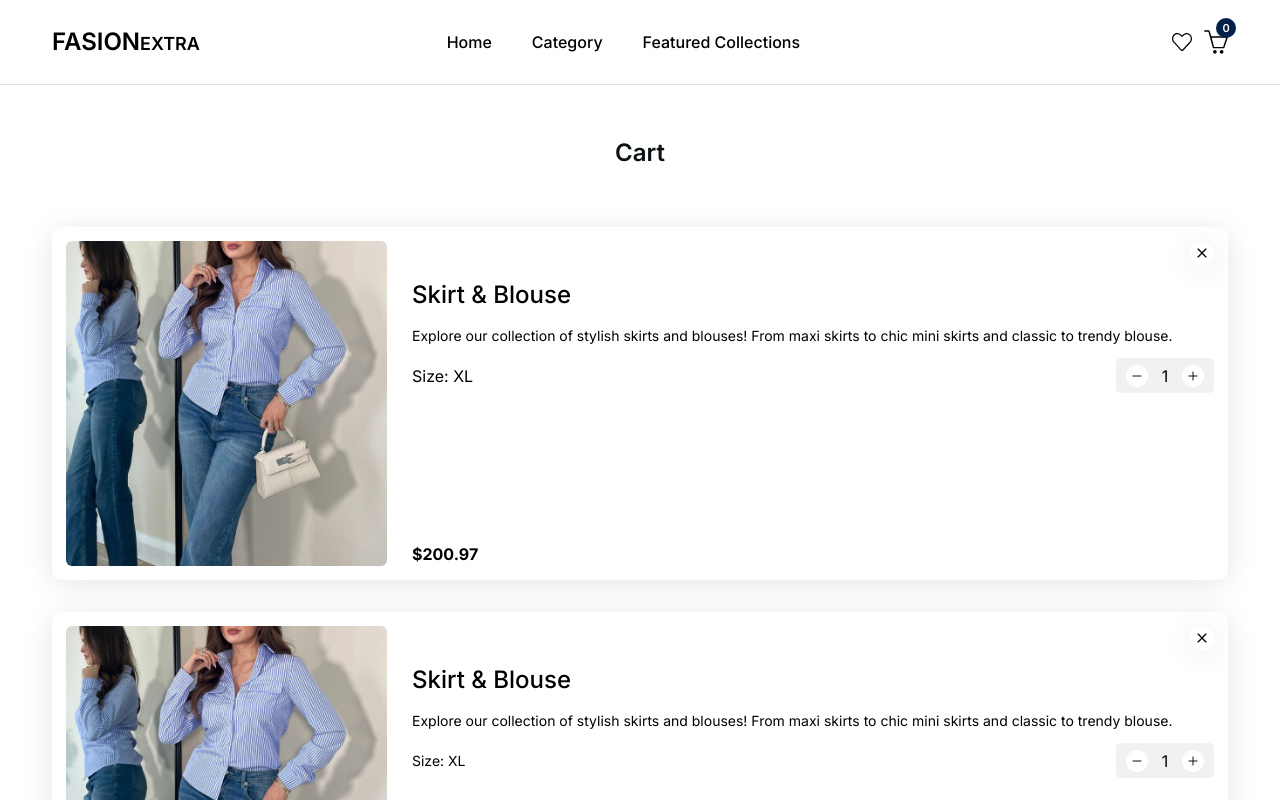
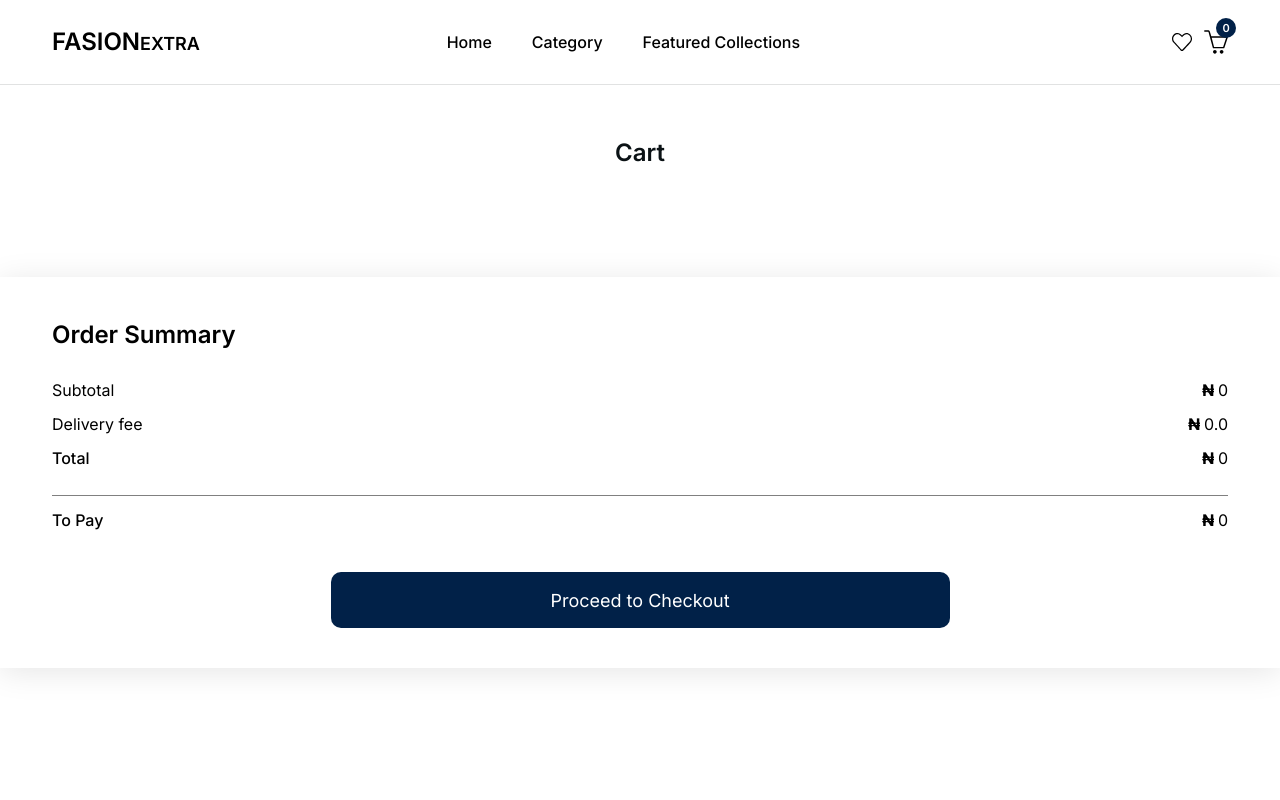
Before and after one commit to kiisi/hng-internship-stage-two-task, a React (Vite) app: page /cart in a window 1280 px wide. Shown: the top 800 px of the page. Built offline with nearby package versions, Linux system fonts and the light colour scheme.

Commit message:
feat/ Subtotal calculation

```diff
--- a/src/components/home/featured-collection.jsx
+++ b/src/components/home/featured-collection.jsx
@@ -10,7 +10,6 @@ import CartButton from "../button/cart-button";
 
 export default function FeaturedCollection() {
 
-
     const { data, isError, fetchNextPage, isFetchingNextPage, isLoading } =
         useInfiniteQuery({
             queryKey: ['products'],
@@ -18,6 +17,7 @@ export default function FeaturedCollection() {
             initialPageParam: 1,
             getNextPageParam: (lastPage) => lastPage.data.page + 1
         });
+        console.log(data)
 
     const { ref, inView } = useInView();
 
@@ -27,6 +27,10 @@ export default function FeaturedCollection() {
             fetchNextPage();
         }
     }, [fetchNextPage, inView]);
+
+    function formatNumberWithCommas(number) {
+        return number.toLocaleString('en-US');
+    }
 
     return (
         <Box>
@@ -67,7 +71,7 @@ export default function FeaturedCollection() {
                                     </div>
                                     <div className="text-[#0B1215] mt-[10px] flex items-center justify-between">
                                         <span className="underline text-primary">View Details</span>
-                                        <p className="font-bold">${data.price}</p>
+                                        <p className="font-bold">₦ {formatNumberWithCommas(data.current_price[0]["NGN"][0])}</p>
                                     </div>
                                 </div>
                             </div>
--- a/src/contexts/cart.jsx
+++ b/src/contexts/cart.jsx
@@ -11,7 +11,7 @@ const reducer = (state, action) => {
         case "ADD_TO_CART": {
             const product = action.payload
             product.quantity = 1
-            product.total = product.quantity * product.price
+            product.total = product.quantity * product.current_price[0]["NGN"][0]
             return {
                 ...state,
                 cart: [product, ...state.cart]
@@ -35,7 +35,7 @@ const reducer = (state, action) => {
                 cart[productIndex].quantity += 1
             }
 
-            cart[productIndex].total = cart[productIndex].quantity * cart[productIndex].price
+            cart[productIndex].total = cart[productIndex].quantity * cart[productIndex].current_price[0]["NGN"][0]
 
             return {
                 ...state,
@@ -51,7 +51,7 @@ const reducer = (state, action) => {
                 cart[productIndex].quantity -= 1
             }
 
-            cart[productIndex].total = cart[productIndex].quantity * cart[productIndex].price
+            cart[productIndex].total = cart[productIndex].quantity * cart[productIndex].current_price[0]["NGN"][0]
 
             return {
                 ...state,
--- a/src/pages/cart.jsx
+++ b/src/pages/cart.jsx
@@ -3,10 +3,33 @@ import Box from "../components/box";
 import Navbar from "../components/navbar/navbar";
 import Seo from "../components/seo";
 import { AddCircularIcon, CloseIcon, MinusCircularIcon } from "../components/svg";
+import { useCartContext } from "../contexts/cart";
 
 export default function Cart() {
 
     const navigate = useNavigate()
+
+    const { state, dispatch } = useCartContext()
+
+    const cart = state.cart
+
+    function formatNumberWithCommas(number) {
+        return number.toLocaleString('en-US');
+    }
+
+    const addProductQuantityHandler = (id) => {
+        dispatch({ type: "ADD_CART_PRODUCT_QUANTITY", payload: id })
+    }
+
+    const reduceProductQuantityHandler = (id) => {
+        dispatch({ type: "REDUCE_CART_PRODUCT_QUANTITY", payload: id })
+    }
+
+    const deleteCartProductHandler = (id) => {
+        dispatch({ type: "DELETE_CART_PRODUCT", payload: id })
+    }
+
+    const subtotal = state.cart.reduce((accumulator, currentValue) => accumulator + currentValue.total, 0)
 
     return (
         <>
@@ -17,13 +40,15 @@ export default function Cart() {
                     <h1 className="text-center text-[24px] text-[#0B1215] font-semibold">Cart</h1>
                 </header>
                 <div className="rounded-[5px] flex flex-col gap-[24px] lg:gap-[32px]">
-                    <div className="p-[14px] rounded-[10px] flex gap-[12px] lg:gap-[25px] shadow-custom">
+                    {
+                        cart.map((data) => (
+                            <div key={data.id} className="p-[14px] rounded-[10px] flex gap-[12px] lg:gap-[25px] shadow-custom">
                                 <figure>
-                            <img src="/images/featured-collection-img-1.png" className="rounded-[6px] w-[157px] h-full lg:w-[321px] lg:h-[325px] object-cover" alt="Cart" />
+                                    <img src={`https://api.timbu.cloud/images/${data?.photos[0]?.url}`} className="rounded-[6px] w-[157px] h-full lg:w-[321px] lg:h-[325px] object-cover" alt="Cart" />
                                 </figure>
                                 <div className="flex-1 flex flex-col gap-3">
                                     <div className="flex justify-end">
-                                <button className="rounded-full shadow-custom w-[24px] h-[24px] grid place-items-center">
+                                        <button onClick={() => deleteCartProductHandler(data.id)} className="rounded-full shadow-custom w-[24px] h-[24px] grid place-items-center">
                                             <CloseIcon />
                                         </button>
                                     </div>
@@ -31,62 +56,29 @@ export default function Cart() {
                                         <h1 className="text-[15px] sm:text-[18px] lg:text-[24px] font-medium">Skirt & Blouse</h1>
                                     </div>
                                     <div className="text-[12px] sm:text-[14px]">
-                                Explore our collection of stylish skirts and blouses! From maxi skirts to chic mini skirts and classic to trendy blouse.
+                                        Explore our collection of stylish skirts and blouses!.
                                     </div>
-                            <div className="flex items-center justify-between">
-                                <p>Size: XL</p>
+                                    <div className="flex gap-4 flex-wrap items-center justify-between">
+                                        <p className="text-[12px] sm:text-[14px]">Size: XL</p>
                                         <div className="h-[35px] shrink-0 bg-[#F1F1EF] rounded-[5px] px-[10px] grid place-items-center w-fit">
                                             <div className="h-[22px] flex items-center gap-[6px]">
-                                        <button className="bg-[#FFFFFF] disabled:bg-[#FFFFFF66] w-[22px] h-[22px] rounded-full grid place-items-center">
+                                                <button disabled={data.quantity <= 1} onClick={() => reduceProductQuantityHandler(data.id)} className="bg-[#FFFFFF] disabled:bg-[#FFFFFF66] w-[22px] h-[22px] rounded-full grid place-items-center disabled:cursor-not-allowed">
                                                     <MinusCircularIcon />
                                                 </button>
-                                        <span className="w-[22px] text-center">1</span>
-                                        <button className="bg-[#FFFFFF] w-[22px] h-[22px] rounded-full grid place-items-center">
+                                                <span className="w-[22px] text-center">{data.quantity}</span>
+                                                <button disabled={data.quantity >= data.available_quantity} onClick={() => addProductQuantityHandler(data.id)} className="bg-[#FFFFFF] w-[22px] h-[22px] rounded-full grid place-items-center disabled:cursor-not-allowed">
                                                     <AddCircularIcon />
                                                 </button>
                                             </div>
                                         </div>
                                     </div>
                                     <div className="mt-auto">
-                                <p className="font-bold">$200.97</p>
+                                        <p className="font-bold">₦ {formatNumberWithCommas(data.current_price[0]["NGN"][0])}</p>
                                     </div>
                                 </div>
                             </div>
-                    <div className="p-[14px] rounded-[10px] flex gap-[12px] lg:gap-[25px] shadow-custom">
-                        <figure>
-                            <img src="/images/featured-collection-img-1.png" className="rounded-[6px] w-[157px] h-full lg:w-[321px] lg:h-[325px] object-cover" alt="Cart" />
-                        </figure>
-                        <div className="flex-1 flex flex-col gap-3">
-                            <div className="flex justify-end">
-                                <button className="rounded-full shadow-custom w-[24px] h-[24px] grid place-items-center">
-                                    <CloseIcon />
-                                </button>
-                            </div>
-                            <div>
-                                <h1 className="text-[15px] sm:text-[18px] lg:text-[24px] font-medium">Skirt & Blouse</h1>
-                            </div>
-                            <div className="text-[12px] sm:text-[14px]">
-                                Explore our collection of stylish skirts and blouses! From maxi skirts to chic mini skirts and classic to trendy blouse.
-                            </div>
-                            <div className="flex items-center justify-between">
-                                <p className="text-[14px]">Size: XL</p>
-                                <div className="h-[35px] shrink-0 bg-[#F1F1EF] rounded-[5px] px-[10px] grid place-items-center w-fit">
-                                    <div className="h-[22px] flex items-center gap-[6px]">
-                                        <button className="bg-[#FFFFFF] disabled:bg-[#FFFFFF66] w-[22px] h-[22px] rounded-full grid place-items-center">
-                                            <MinusCircularIcon />
-                                        </button>
-                                        <span className="w-[22px] text-center">1</span>
-                                        <button className="bg-[#FFFFFF] w-[22px] h-[22px] rounded-full grid place-items-center">
-                                            <AddCircularIcon />
-                                        </button>
-                                    </div>
-                                </div>
-                            </div>
-                            <div className="mt-auto">
-                                <p className="font-bold">$200.97</p>
-                            </div>
-                        </div>
-                    </div>
+                        ))
+                    }
                 </div>
             </Box>
             <div className="shadow-custom">
@@ -97,19 +89,19 @@ export default function Cart() {
                     <div className="mb-[40px] flex flex-col gap-[10px]">
                         <div className="flex justify-between">
                             <p>Subtotal</p>
-                            <span><b>$</b>200.97</span>
+                            <span><b>₦ </b>{formatNumberWithCommas(subtotal)}</span>
                         </div>
                         <div className="flex justify-between">
                             <p>Delivery fee</p>
-                            <span><b>$</b>20</span>
+                            <span><b>₦ </b>0.0</span>
                         </div>
                         <div className="flex justify-between mb-[15px]">
                             <p className="font-medium">Total</p>
-                            <span><b>$</b>220.97</span>
+                            <span><b>₦ </b>{formatNumberWithCommas(subtotal)}</span>
                         </div>
                         <div className="flex justify-between border-t-[#808080] border-t-[1px] pt-[12px]">
                             <p className="font-medium">To Pay</p>
-                            <span><b>$</b>220.97</span>
+                            <span><b>₦ </b>{formatNumberWithCommas(subtotal)}</span>
                         </div>
                     </div>
                     <div className="grid place-items-center">
```
Lines whose indentation alone changed are shown as unchanged.
